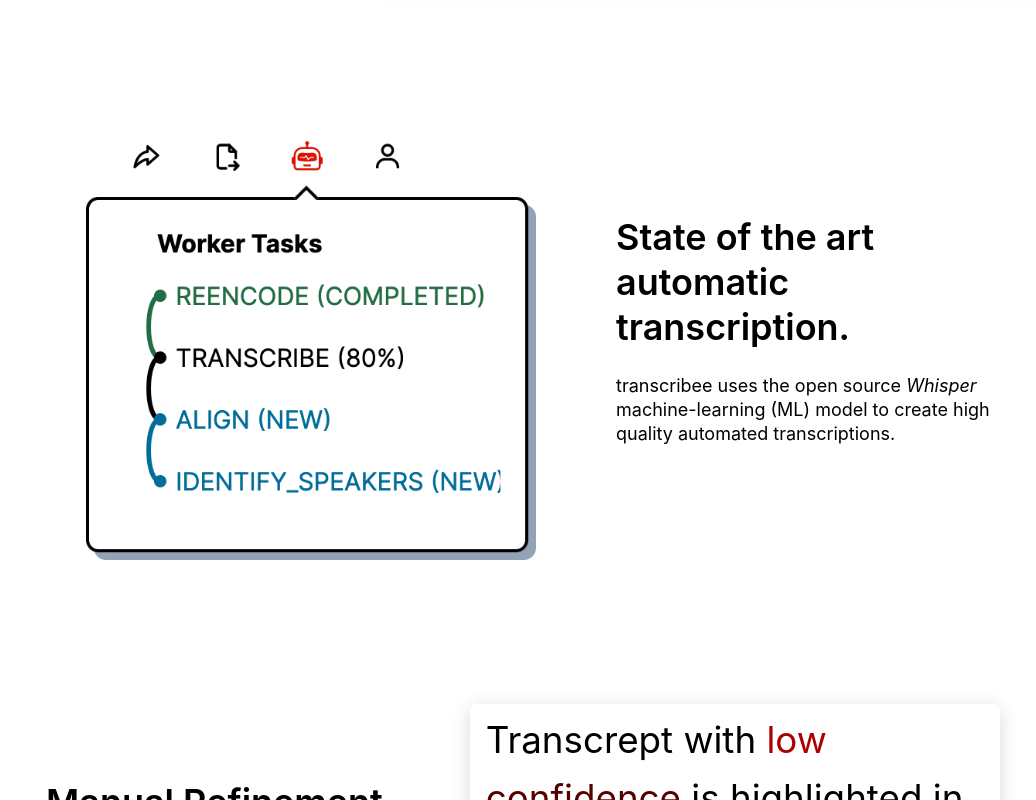
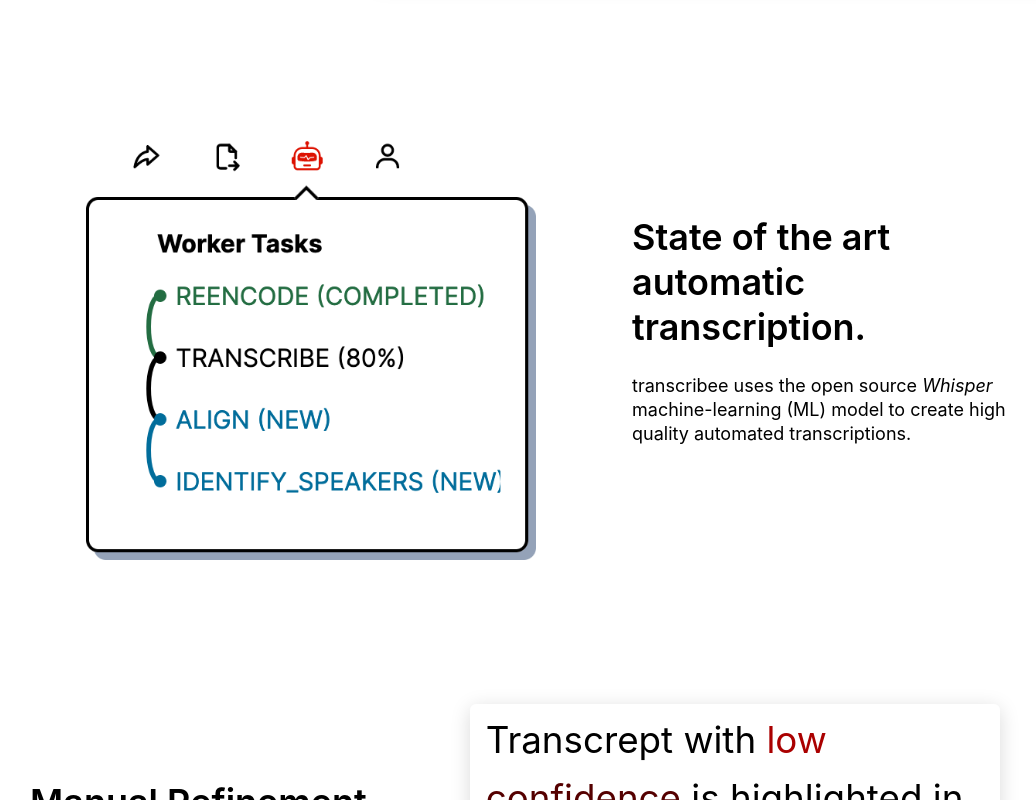
Before and after one commit to bugbakery/transcribee-website, a Next.js app: page / in a window 1280 px wide. Shown: the part 740-1540 px from the top of the page, without its empty margins (117-1153 px from the left). Built offline with nearby package versions, Linux system fonts and the light colour scheme.

Commit message:
landing: add image padding

```diff
--- a/src/app/page.tsx
+++ b/src/app/page.tsx
@@ -135,7 +135,7 @@
         <h2 className="text-4xl font-semibold mb-6 leading-tight px-8 md:px-0">{heading}</h2>
         <p className="text-lg leading-6 mb-6">{children}</p>
       </div>
-      <div className={clsx('flex items-center')}>{image}</div>
+      <div className={clsx('flex items-center px-4')}>{image}</div>
     </div>
   );
 }
```
